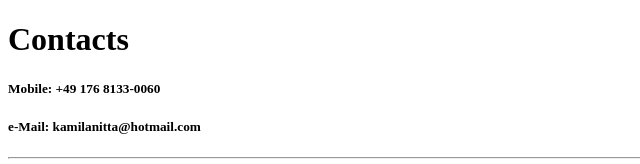
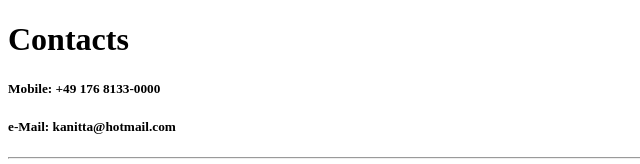
Before and after one commit to kamilanitta/cv, a plain HTML site: page Contacts.html in a window 1280 px wide. Shown: the top 164 px of the page, 0-640 px from the left. Drawn offline with Linux system fonts and the light colour scheme.

Commit message:
Add files via upload

```diff
--- a/Contacts.html
+++ b/Contacts.html
@@ -8,8 +8,8 @@
 </head>
 <body>
     <h1>Contacts</h1>
-    <h5>Mobile: +49 176 8133-0060</h5>
-    <h5>e-Mail: kamilanitta@hotmail.com</h5>
+    <h5>Mobile: +49 176 8133-0000</h5>
+    <h5>e-Mail: kanitta@hotmail.com</h5>
     <hr>
 
     <form action="mailto:info@gmail.com" method="posth1>
```
